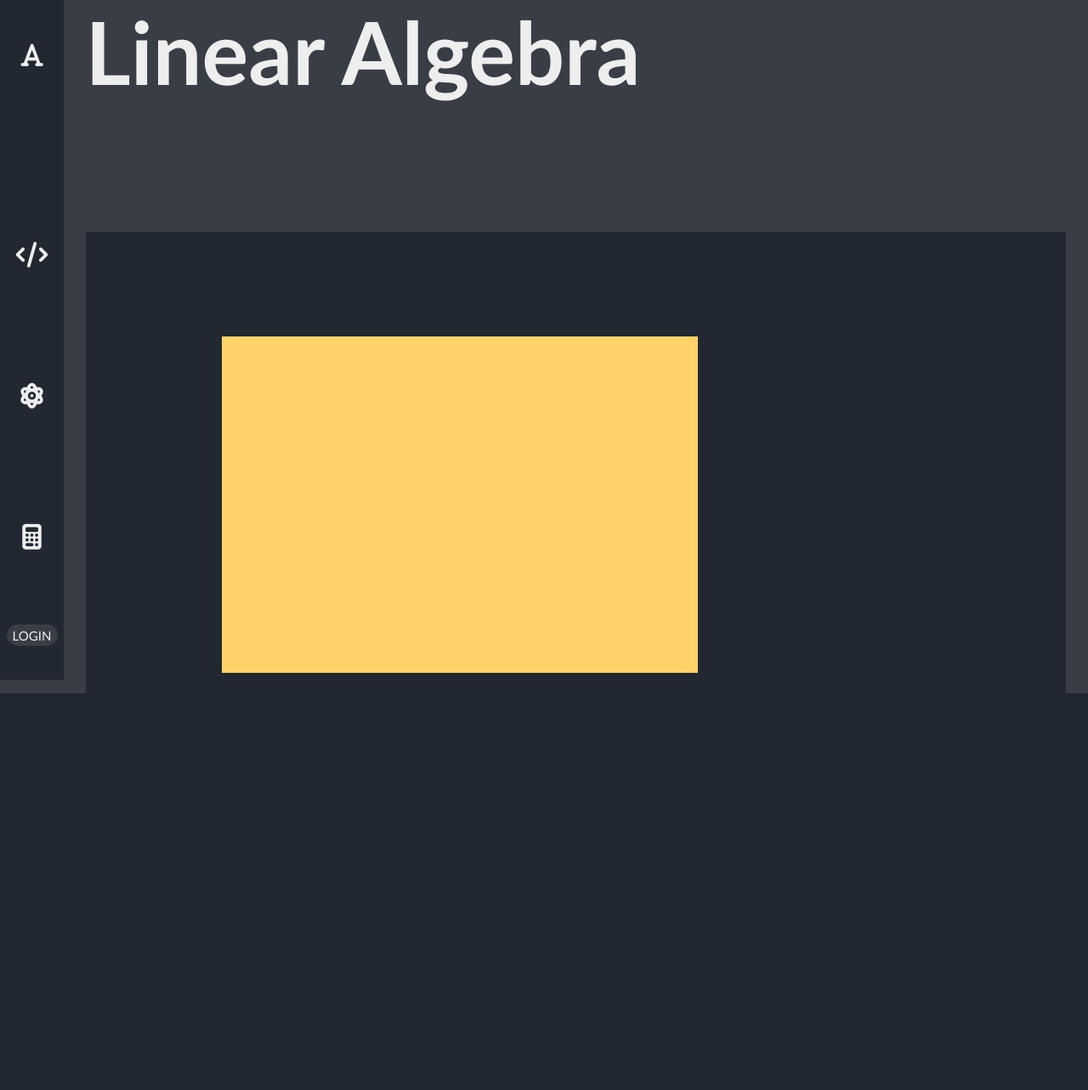
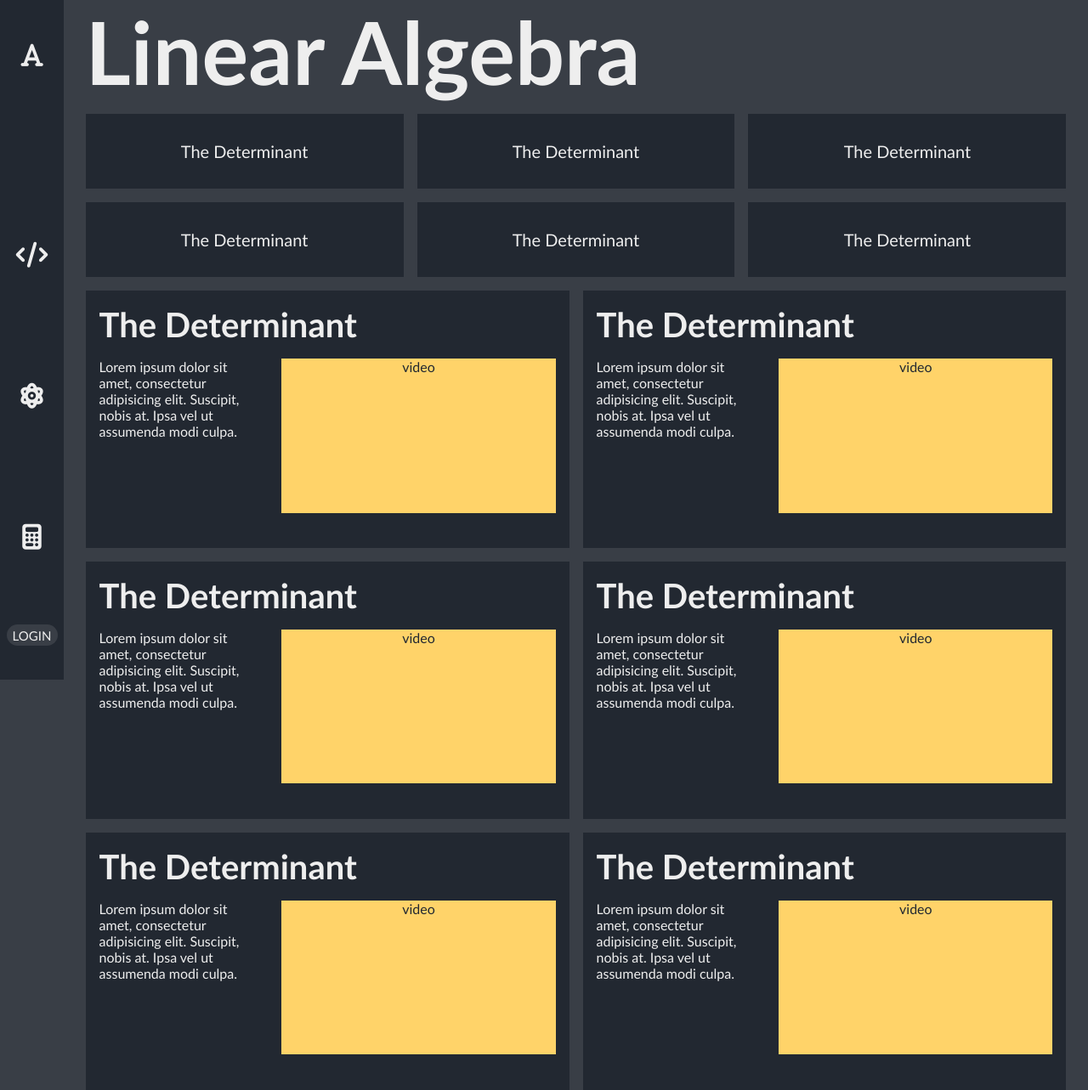
Before and after one commit to SeeleyX/Anwers, a Django app: page /learn/maths/linear_algebra in a window 1280 px wide. Shown: the whole page at 85% size. Before the commit the page ends 816 px from the top, so only its background shows below. Run offline with Django 4.2, Linux system fonts and the light colour scheme; some libraries are stand-ins or nearby versions.

Commit message:
more django

```diff
--- a/website/learn/views.py
+++ b/website/learn/views.py
@@ -15,48 +15,55 @@ def physics(request):
 	context_dict = {
 
 		'topic_title': 'Physics',
-		'topic': 1,
 		'index': 'phys',
 
 		'sub_topics': [
 		{
         'title': 'Thermal Physics',
         'image': 'Thermal',
+        'url': 'thermal_physics',
         'description': 'Lorem ipsum dolor sit amet, consectetur adipisicing elit. Suscipit, nobis at. Ipsa vel ut assumenda modi culpa. Optio accusantium, vel praesentium voluptatum explicabo pariatur officia modi quas earum consectetur dolar . Lorem ipsum dolor, sit amet consectetur adipisicing elit. Amet voluptatum impedit fugit sit, corrupti rem, quam iusto, excepturi velit exercitationem atque consequuntur consectetur eum nam facilis? Minima asperiores quibusdam nemo!',
       	},
       	{
         'title': 'Newtonian Dynamics',
         'image': 'Newtonian',
+        'url': 'newtonian_dynamics',
         'description': 'Lorem ipsum dolor sit amet, consectetur adipisicing elit. Suscipit, nobis at. Ipsa vel ut assumenda modi culpa. Optio accusantium, vel praesentium voluptatum explicabo pariatur officia modi quas earum consectetur dolar . Lorem ipsum dolor, sit amet consectetur adipisicing elit. Amet voluptatum impedit fugit sit, corrupti rem, quam iusto, excepturi velit exercitationem atque consequuntur consectetur eum nam facilis? Minima asperiores quibusdam nemo!',
      	},
       	{
         'title': 'Oscillating Systems',
         'image': 'Oscillating_Systems',
+        'url': 'oscillating_systems',
         'description': 'Lorem ipsum dolor sit amet, consectetur adipisicing elit. Suscipit, nobis at. Ipsa vel ut assumenda modi culpa. Optio accusantium, vel praesentium voluptatum explicabo pariatur officia modi quas earum consectetur dolar . Lorem ipsum dolor, sit amet consectetur adipisicing elit. Amet voluptatum impedit fugit sit, corrupti rem, quam iusto, excepturi velit exercitationem atque consequuntur consectetur eum nam facilis? Minima asperiores quibusdam nemo!',
       	},
       	{
         'title': 'Electricity and Magnetism',
         'image': 'Electricity',
+        'url': 'electricity_magnetism',
         'description': 'Lorem ipsum dolor sit amet, consectetur adipisicing elit. Suscipit, nobis at. Ipsa vel ut assumenda modi culpa. Optio accusantium, vel praesentium voluptatum explicabo pariatur officia modi quas earum consectetur dolar . Lorem ipsum dolor, sit amet consectetur adipisicing elit. Amet voluptatum impedit fugit sit, corrupti rem, quam iusto, excepturi velit exercitationem atque consequuntur consectetur eum nam facilis? Minima asperiores quibusdam nemo!',
       	},
       	{
         'title': 'Physics of Solids',
         'image': 'POS',
+        'url': 'physics_of_solids',
         'description': 'Lorem ipsum dolor sit amet, consectetur adipisicing elit. Suscipit, nobis at. Ipsa vel ut assumenda modi culpa. Optio accusantium, vel praesentium voluptatum explicabo pariatur officia modi quas earum consectetur dolar . Lorem ipsum dolor, sit amet consectetur adipisicing elit. Amet voluptatum impedit fugit sit, corrupti rem, quam iusto, excepturi velit exercitationem atque consequuntur consectetur eum nam facilis? Minima asperiores quibusdam nemo!',
       	},
       	{
         'title': 'Nuclear and Particle Physics',
         'image': 'NPP',
+        'url': 'nuclear_particle_physics',
         'description': 'Lorem ipsum dolor sit amet, consectetur adipisicing elit. Suscipit, nobis at. Ipsa vel ut assumenda modi culpa. Optio accusantium, vel praesentium voluptatum explicabo pariatur officia modi quas earum consectetur dolar . Lorem ipsum dolor, sit amet consectetur adipisicing elit. Amet voluptatum impedit fugit sit, corrupti rem, quam iusto, excepturi velit exercitationem atque consequuntur consectetur eum nam facilis? Minima asperiores quibusdam nemo!',
      	},
       	{
         'title': 'Optics',
         'image': 'Optics',
+        'url': 'optics',
         'description': 'Lorem ipsum dolor sit amet, consectetur adipisicing elit. Suscipit, nobis at. Ipsa vel ut assumenda modi culpa. Optio accusantium, vel praesentium voluptatum explicabo pariatur officia modi quas earum consectetur dolar . Lorem ipsum dolor, sit amet consectetur adipisicing elit. Amet voluptatum impedit fugit sit, corrupti rem, quam iusto, excepturi velit exercitationem atque consequuntur consectetur eum nam facilis? Minima asperiores quibusdam nemo!',
       	},
       	{
         'title': 'Quantum and Classical Waves',
         'image': 'Quantum_Waves',
+        'url': 'quantum_classical_waves',
         'description': 'Lorem ipsum dolor sit amet, consectetur adipisicing elit. Suscipit, nobis at. Ipsa vel ut assumenda modi culpa. Optio accusantium, vel praesentium voluptatum explicabo pariatur officia modi quas earum consectetur dolar . Lorem ipsum dolor, sit amet consectetur adipisicing elit. Amet voluptatum impedit fugit sit, corrupti rem, quam iusto, excepturi velit exercitationem atque consequuntur consectetur eum nam facilis? Minima asperiores quibusdam nemo!',
       	}]
 	}
@@ -67,38 +74,43 @@ def maths(request):
 	context_dict = {
 
 		'topic_title': 'Maths',
-		'topic': 2,
 		'index': 'maths',
 
 		'sub_topics': [
 		{
         'title': 'Linear Algebra',
         'image': 'Linear_Algebra',
+        'url': 'linear_algebra',
         'description': 'Lorem ipsum dolor sit amet, consectetur adipisicing elit. Suscipit, nobis at. Ipsa vel ut assumenda modi culpa. Optio accusantium, vel praesentium voluptatum explicabo pariatur officia modi quas earum consectetur dolar . Lorem ipsum dolor, sit amet consectetur adipisicing elit. Amet voluptatum impedit fugit sit, corrupti rem, quam iusto, excepturi velit exercitationem atque consequuntur consectetur eum nam facilis? Minima asperiores quibusdam nemo!',
       	},
       	{
         'title': 'Abstract Algebra and Groups',
         'image': 'Abstract_Algebra',
+        'url': 'abstract_algebra_groups',
         'description': 'Lorem ipsum dolor sit amet, consectetur adipisicing elit. Suscipit, nobis at. Ipsa vel ut assumenda modi culpa. Optio accusantium, vel praesentium voluptatum explicabo pariatur officia modi quas earum consectetur dolar . Lorem ipsum dolor, sit amet consectetur adipisicing elit. Amet voluptatum impedit fugit sit, corrupti rem, quam iusto, excepturi velit exercitationem atque consequuntur consectetur eum nam facilis? Minima asperiores quibusdam nemo!',
      	},
       	{
         'title': 'Real Analysis',
         'image': 'Real_Analysis',
+        'url': 'real_analysis',
         'description': 'Lorem ipsum dolor sit amet, consectetur adipisicing elit. Suscipit, nobis at. Ipsa vel ut assumenda modi culpa. Optio accusantium, vel praesentium voluptatum explicabo pariatur officia modi quas earum consectetur dolar . Lorem ipsum dolor, sit amet consectetur adipisicing elit. Amet voluptatum impedit fugit sit, corrupti rem, quam iusto, excepturi velit exercitationem atque consequuntur consectetur eum nam facilis? Minima asperiores quibusdam nemo!',
       	},
       	{
         'title': 'Multivariable Calculus',
         'image': 'Multivariable_Calculus',
+        'url': 'multivariable_calculus',
         'description': 'Lorem ipsum dolor sit amet, consectetur adipisicing elit. Suscipit, nobis at. Ipsa vel ut assumenda modi culpa. Optio accusantium, vel praesentium voluptatum explicabo pariatur officia modi quas earum consectetur dolar . Lorem ipsum dolor, sit amet consectetur adipisicing elit. Amet voluptatum impedit fugit sit, corrupti rem, quam iusto, excepturi velit exercitationem atque consequuntur consectetur eum nam facilis? Minima asperiores quibusdam nemo!',
       	},
       	{
         'title': 'Mechanics',
         'image': 'Mechanics',
+        'url': 'mechanics',
         'description': 'Lorem ipsum dolor sit amet, consectetur adipisicing elit. Suscipit, nobis at. Ipsa vel ut assumenda modi culpa. Optio accusantium, vel praesentium voluptatum explicabo pariatur officia modi quas earum consectetur dolar . Lorem ipsum dolor, sit amet consectetur adipisicing elit. Amet voluptatum impedit fugit sit, corrupti rem, quam iusto, excepturi velit exercitationem atque consequuntur consectetur eum nam facilis? Minima asperiores quibusdam nemo!',
       	},
       	{
         'title': 'Mathimatical Methods & Modelling',
         'image': 'Mathematical_Models',
+        'url': 'mathematical_modelling',
         'description': 'Lorem ipsum dolor sit amet, consectetur adipisicing elit. Suscipit, nobis at. Ipsa vel ut assumenda modi culpa. Optio accusantium, vel praesentium voluptatum explicabo pariatur officia modi quas earum consectetur dolar . Lorem ipsum dolor, sit amet consectetur adipisicing elit. Amet voluptatum impedit fugit sit, corrupti rem, quam iusto, excepturi velit exercitationem atque consequuntur consectetur eum nam facilis? Minima asperiores quibusdam nemo!',
      	}]
 	}
@@ -109,28 +121,31 @@ def computerScience(request):
 	context_dict = {
 
 		'topic_title': 'Computer Science',
-		'topic': 3,
 		'index': 'comp',
 
 		'sub_topics': [
 		{
         'title': 'Text as Data',
         'image': 'Linear_Algebra',
+        'url': 'text_as_data',
         'description': 'Lorem ipsum dolor sit amet, consectetur adipisicing elit. Suscipit, nobis at. Ipsa vel ut assumenda modi culpa. Optio accusantium, vel praesentium voluptatum explicabo pariatur officia modi quas earum consectetur dolar . Lorem ipsum dolor, sit amet consectetur adipisicing elit. Amet voluptatum impedit fugit sit, corrupti rem, quam iusto, excepturi velit exercitationem atque consequuntur consectetur eum nam facilis? Minima asperiores quibusdam nemo!',
       	},
       	{
         'title': 'Programming Languages',
         'image': 'Programming_Languages',
+        'url': 'programming_languages',
         'description': 'Lorem ipsum dolor sit amet, consectetur adipisicing elit. Suscipit, nobis at. Ipsa vel ut assumenda modi culpa. Optio accusantium, vel praesentium voluptatum explicabo pariatur officia modi quas earum consectetur dolar . Lorem ipsum dolor, sit amet consectetur adipisicing elit. Amet voluptatum impedit fugit sit, corrupti rem, quam iusto, excepturi velit exercitationem atque consequuntur consectetur eum nam facilis? Minima asperiores quibusdam nemo!',
      	},
       	{
         'title': 'Data-Fundementals',
         'image': 'Real_Analysis',
+        'url': 'data_fundementals',
         'description': 'Lorem ipsum dolor sit amet, consectetur adipisicing elit. Suscipit, nobis at. Ipsa vel ut assumenda modi culpa. Optio accusantium, vel praesentium voluptatum explicabo pariatur officia modi quas earum consectetur dolar . Lorem ipsum dolor, sit amet consectetur adipisicing elit. Amet voluptatum impedit fugit sit, corrupti rem, quam iusto, excepturi velit exercitationem atque consequuntur consectetur eum nam facilis? Minima asperiores quibusdam nemo!',
       	},
       	{
         'title': 'Algorithmics',
         'image': 'Multivariable_Calculus',
+        'url': 'algorithmics',
         'description': 'Lorem ipsum dolor sit amet, consectetur adipisicing elit. Suscipit, nobis at. Ipsa vel ut assumenda modi culpa. Optio accusantium, vel praesentium voluptatum explicabo pariatur officia modi quas earum consectetur dolar . Lorem ipsum dolor, sit amet consectetur adipisicing elit. Amet voluptatum impedit fugit sit, corrupti rem, quam iusto, excepturi velit exercitationem atque consequuntur consectetur eum nam facilis? Minima asperiores quibusdam nemo!',
       	}]
 	}
@@ -146,5 +161,37 @@ def maths_linear_algebra(request):
 	context_dict = {
 		'sub_topic_title': 'Linear Algebra',
 		'href': 'linear_algebra',
+
+		'sub_sub_topics': [
+		{
+        'title': 'The Determinant',
+        'image': '',
+        'description': 'Lorem ipsum dolor sit amet, consectetur adipisicing elit. Suscipit, nobis at. Ipsa vel ut assumenda modi culpa. Optio accusantium, vel praesentium voluptatum explicabo pariatur officia modi quas earum consectetur dolar . Lorem ipsum dolor, sit amet consectetur adipisicing elit. Amet voluptatum impedit fugit sit, corrupti rem, quam iusto, excepturi velit exercitationem atque consequuntur consectetur eum nam facilis? Minima asperiores quibusdam nemo!',
+      	},
+      	{
+        'title': 'The Determinant',
+        'image': '',
+        'description': 'Lorem ipsum dolor sit amet, consectetur adipisicing elit. Suscipit, nobis at. Ipsa vel ut assumenda modi culpa. Optio accusantium, vel praesentium voluptatum explicabo pariatur officia modi quas earum consectetur dolar . Lorem ipsum dolor, sit amet consectetur adipisicing elit. Amet voluptatum impedit fugit sit, corrupti rem, quam iusto, excepturi velit exercitationem atque consequuntur consectetur eum nam facilis? Minima asperiores quibusdam nemo!',
+     	},
+      	{
+        'title': 'The Determinant',
+        'image': '',
+        'description': 'Lorem ipsum dolor sit amet, consectetur adipisicing elit. Suscipit, nobis at. Ipsa vel ut assumenda modi culpa. Optio accusantium, vel praesentium voluptatum explicabo pariatur officia modi quas earum consectetur dolar . Lorem ipsum dolor, sit amet consectetur adipisicing elit. Amet voluptatum impedit fugit sit, corrupti rem, quam iusto, excepturi velit exercitationem atque consequuntur consectetur eum nam facilis? Minima asperiores quibusdam nemo!',
+      	},
+      	{
+        'title': 'The Determinant',
+        'image': '',
+        'description': 'Lorem ipsum dolor sit amet, consectetur adipisicing elit. Suscipit, nobis at. Ipsa vel ut assumenda modi culpa. Optio accusantium, vel praesentium voluptatum explicabo pariatur officia modi quas earum consectetur dolar . Lorem ipsum dolor, sit amet consectetur adipisicing elit. Amet voluptatum impedit fugit sit, corrupti rem, quam iusto, excepturi velit exercitationem atque consequuntur consectetur eum nam facilis? Minima asperiores quibusdam nemo!',
+      	},
+      	{
+        'title': 'The Determinant',
+        'image': '',
+        'description': 'Lorem ipsum dolor sit amet, consectetur adipisicing elit. Suscipit, nobis at. Ipsa vel ut assumenda modi culpa. Optio accusantium, vel praesentium voluptatum explicabo pariatur officia modi quas earum consectetur dolar . Lorem ipsum dolor, sit amet consectetur adipisicing elit. Amet voluptatum impedit fugit sit, corrupti rem, quam iusto, excepturi velit exercitationem atque consequuntur consectetur eum nam facilis? Minima asperiores quibusdam nemo!',
+      	},
+      	{
+        'title': 'The Determinant',
+        'image': '',
+        'description': 'Lorem ipsum dolor sit amet, consectetur adipisicing elit. Suscipit, nobis at. Ipsa vel ut assumenda modi culpa. Optio accusantium, vel praesentium voluptatum explicabo pariatur officia modi quas earum consectetur dolar . Lorem ipsum dolor, sit amet consectetur adipisicing elit. Amet voluptatum impedit fugit sit, corrupti rem, quam iusto, excepturi velit exercitationem atque consequuntur consectetur eum nam facilis? Minima asperiores quibusdam nemo!',
+     	}]
 	}
 	return render(request, 'learn/sub-topic.html', context=context_dict)
--- /dev/null
+++ b/website/static/css/subtopics_placeholder.css
@@ -0,0 +1,82 @@
+:root{
+
+    --primary: #222831;
+    --secondary: #393E46;
+    --tertiary: #FFD369;
+    --font-color: #EEEEEE;
+    --font-links: 20px;
+}
+
+.index_sub{
+    display: grid;
+    grid-template-rows: 1fr 1fr;
+    grid-template-columns: repeat(3,1fr);
+    gap: 1rem;
+}
+
+.sub-sub-index{
+    display: grid;
+    grid-template-rows: 80% ;
+    background-color: var(--primary);
+    transition: all 300ms ease-in;
+    text-align: left;
+    text-decoration: none;
+    padding-block: 4vh;
+    text-align: center;
+    font-size: 2.5vh;
+    color: var(--font-color);
+}
+
+.sub-sub-index:hover{
+    transform: scale(1.1);
+    background-color: var(--tertiary);
+    color: var(--primary);
+}
+
+.sub-sub-topic{
+    background: var(--primary);
+    width: 100%;
+    height: 100%;
+    padding: 1rem;
+    color: var(--font-color);
+    transition: all 300ms ease;
+}
+
+.sub-sub-topic h2{
+    font-size: 5vh;
+}
+
+.sub-sub-container{
+    margin-top: 1rem;
+    width: 100%;
+    overflow: hidden;
+}
+.sub-sub-topic .sub-sub-container span{
+    aspect-ratio: 16/9;
+    margin-bottom: 2vw;
+    margin-left: 2vw;
+    width: 60%;
+    float: right;
+    background: var(--tertiary);
+    text-align: center;
+    color: var(--primary);
+}
+
+
+.sub-sub-topic:hover{
+    background: var(--tertiary);
+    color: var(--primary);
+}
+
+.sub-sub-topic:hover span{
+    background: var(--primary);
+    color: var(--font-color);
+}
+
+@media only screen and (max-width: 668px){
+    .index_sub{
+        grid-template-columns: 1fr 1fr;
+        grid-template-rows: repeat(3,1fr);
+    }
+
+}
--- a/website/templates/learn/base.html
+++ b/website/templates/learn/base.html
@@ -9,6 +9,7 @@
 		<script src="https://kit.fontawesome.com/1112a67421.js" crossorigin="anonymous"></script>
 				{% block extra_links %}
 		<link rel="stylesheet" href="{% static 'css/topics_placeholder.css' %}">
+		<link rel="stylesheet" href="{% static 'css/subtopics_placeholder.css' %}">
 		<link rel="stylesheet" href="{% static 'css/Physics.css' %}">
 		<link rel="stylesheet" href="{% static 'css/Maths.css' %}">
 		<link rel="stylesheet" href="{% static 'css/Comp_Sci.css' %}">
--- a/website/templates/learn/sub-topic.html
+++ b/website/templates/learn/sub-topic.html
@@ -6,17 +6,21 @@
 {% endblock %}
 
 {% block body_block %}
-<div class="grid-container">
-    <div class="topic-title grid-col-span-2"><h1>{{ sub_topic_title }}</h1></div>
-    <div class="index grid-col-span-2 ">
+    <div class="grid-container">
+        <div class="topic-title grid-col-span-2"><h1>{{sub_topic_title}}</h1></div>
+        <div class="index_sub grid-col-span-2 ">
+        {% for x in sub_sub_topics %}
+            <a class="sub-sub-index" href="{% url 'learn:linear algebra' %}"><p>{{x.title}}</p></a>
+        {% endfor %}
+        </div>
+        {% for x in sub_sub_topics %}
+        <a class="sub-sub-topic ">
+            <h2>{{x.title}}</h2>
+            <div class="sub-sub-container">
+                <span> video </span>
+                <p class="sub-description">Lorem ipsum dolor sit amet, consectetur adipisicing elit. Suscipit, nobis at. Ipsa vel ut assumenda modi culpa. </p>
+            </div>
+        </a>
+        {% endfor %}
     </div>
-    <div class="sub-topic grid-col-span-2">
-        <h2>{{x.sub_sub_title}}</h2>
-        <div id="pre-learn">
-            <p class="description">{{x.sub_sub_description}}</p>
-            <iframe width="560" height="315" src="{{ x.video_src }}" title="YouTube video player" frameborder="0" allow="accelerometer; autoplay; clipboard-write; encrypted-media; gyroscope; picture-in-picture" allowfullscreen  class="sub-video"></iframe>
-        </div>
-    </div>
-</div>
-
 {% endblock %}
--- a/website/templates/learn/topic.html
+++ b/website/templates/learn/topic.html
@@ -7,10 +7,10 @@
 
 {% block body_block %}
 	<div class="grid-container">
-		<div class="topic-title grid-col-span-2"><h1>{{ topic_title }}</h1></div>
+		<div class="topic-title grid-col-span-2"><h1>{{topic_title}}</h1></div>
 		<div class="index_{{index}} grid-col-span-2">
 		{% for x in sub_topics %}
-			<a class="sub-sub" href="#"><img src="/static/Images/{{x.image}}.png"><p>{{ x.title }}</p></a>
+			<a class="sub-sub" href="{% url 'learn:linear algebra' %}"><img src="/static/Images/{{x.image}}.png"><p>{{x.title}}</p></a>
 		{% endfor %}
 		</div>
 		<div class=" media-scroller " id="pop-videos">
```
